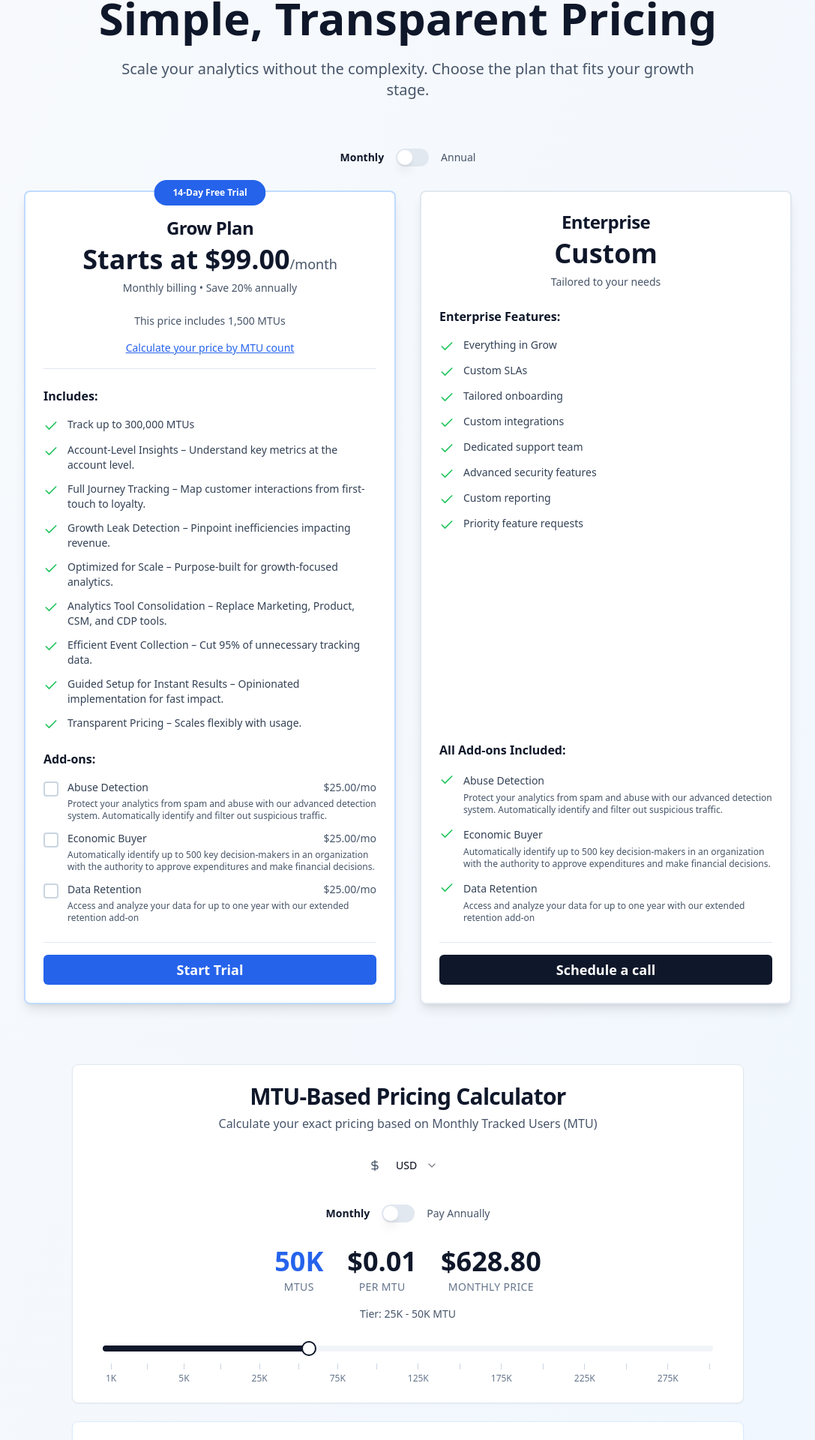
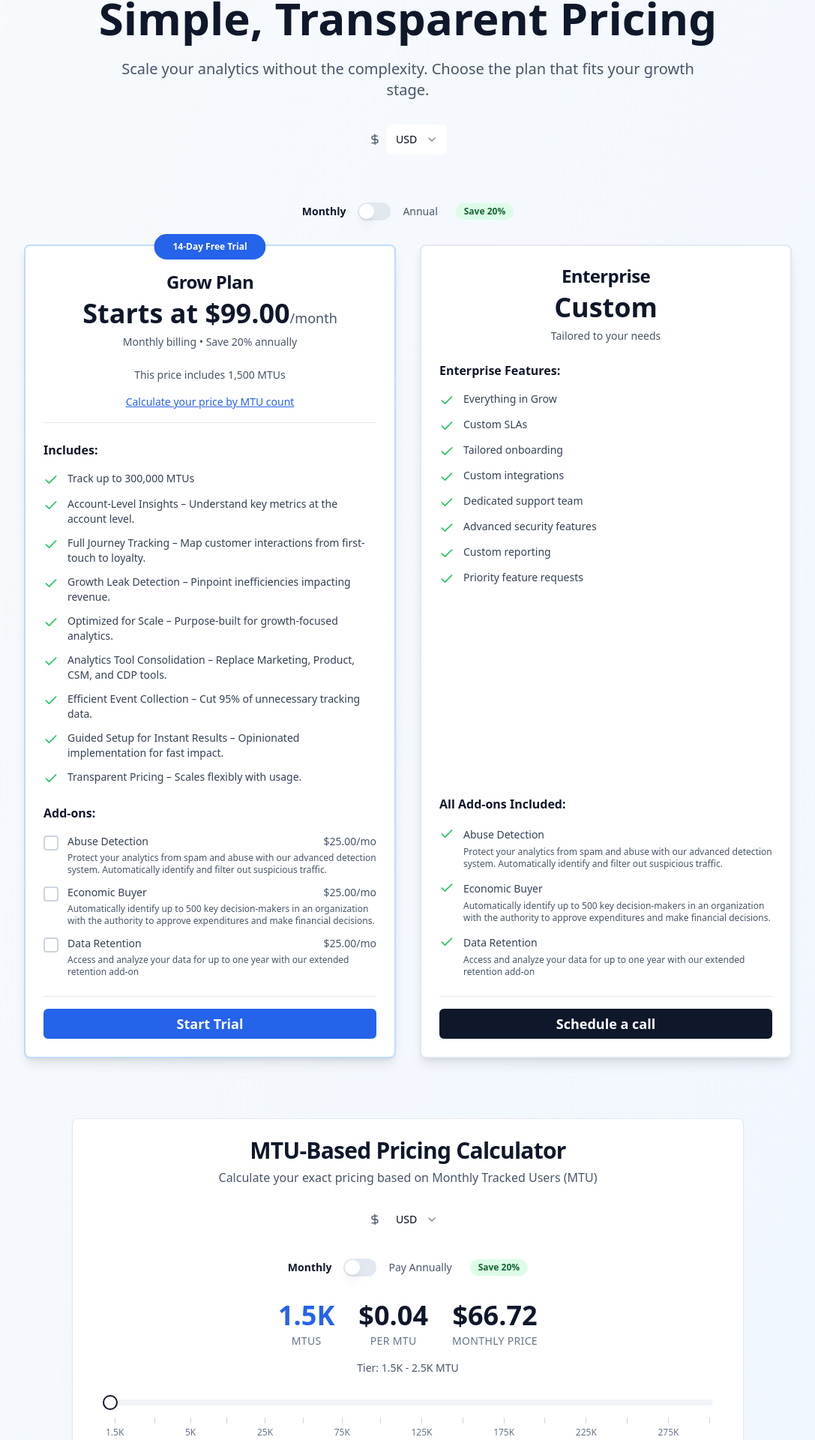
Before and after one commit to PsPasha23/thrive-stack-pricing-wizard, a React (Vite) app: page /pricing in a window 1280 px wide. Shown: the part 150-2070 px from the top of the page at 75% size, without its empty margins (96-1183 px from the left). Built offline with nearby package versions, Linux system fonts and the light colour scheme.

Commit message:
feat: Implement currency selector and slider defaults
- Added currency selector below the heading.
- Added "Save 20%" near the annual toggle.
- Set minimum MTU to 1.5K and default slider value to 1.5K.

```diff
--- a/src/components/pricing/MTUCalculator.tsx
+++ b/src/components/pricing/MTUCalculator.tsx
@@ -1,4 +1,3 @@
-
 import React, { useState, useMemo } from 'react';
 import { Card, CardContent, CardHeader, CardTitle } from '@/components/ui/card';
 import { Slider } from '@/components/ui/slider';
@@ -21,7 +20,7 @@ const MTUCalculator: React.FC<MTUCalculatorProps> = ({
   isAnnual,
   onBillingChange
 }) => {
-  const [selectedIndex, setSelectedIndex] = useState(5); // Default to 50K
+  const [selectedIndex, setSelectedIndex] = useState(0); // Default to 1.5K (first index)
   const [addOnTotal, setAddOnTotal] = useState(0);
   const [selectedCurrency, setSelectedCurrency] = useState<Currency>(currency);
 
@@ -80,11 +79,9 @@ const MTUCalculator: React.FC<MTUCalculatorProps> = ({
             <span className={`text-sm ${isAnnual ? 'font-semibold text-slate-900' : 'text-slate-600'}`}>
               Pay Annually
             </span>
-            {isAnnual && (
-              <Badge className="bg-green-100 text-green-800 ml-2">
-                Save 20%
-              </Badge>
-            )}
+            <Badge className="bg-green-100 text-green-800 ml-2">
+              Save 20%
+            </Badge>
           </div>
 
           {/* MTU Display and Rate */}
--- a/src/components/pricing/PricingPlans.tsx
+++ b/src/components/pricing/PricingPlans.tsx
@@ -1,4 +1,3 @@
-
 import React from 'react';
 import { Button } from '@/components/ui/button';
 import { Card, CardContent, CardHeader, CardTitle } from '@/components/ui/card';
@@ -81,11 +80,9 @@ const PricingPlans: React.FC<PricingPlansProps> = ({
         <span className={`text-sm ${isAnnual ? 'font-semibold text-slate-900' : 'text-slate-600'}`}>
           Annual
         </span>
-        {isAnnual && (
-          <Badge className="bg-green-100 text-green-800 ml-2">
-            Save 20%
-          </Badge>
-        )}
+        <Badge className="bg-green-100 text-green-800 ml-2">
+          Save 20%
+        </Badge>
       </div>
 
       <div className="grid md:grid-cols-2 gap-8 max-w-5xl mx-auto">
--- a/src/pages/Pricing.tsx
+++ b/src/pages/Pricing.tsx
@@ -3,6 +3,7 @@ import React, { useState } from 'react';
 import PricingPlans from '@/components/pricing/PricingPlans';
 import MTUCalculator from '@/components/pricing/MTUCalculator';
 import ComparisonSection from '@/components/pricing/ComparisonSection';
+import CurrencySelector from '@/components/pricing/CurrencySelector';
 import { Currency } from '@/types/pricing';
 
 const Pricing = () => {
@@ -31,9 +32,17 @@ const Pricing = () => {
           <h1 className="text-4xl md:text-6xl font-bold text-slate-900 mb-6">
             Simple, Transparent Pricing
           </h1>
-          <p className="text-xl text-slate-600 max-w-3xl mx-auto">
+          <p className="text-xl text-slate-600 max-w-3xl mx-auto mb-8">
             Scale your analytics without the complexity. Choose the plan that fits your growth stage.
           </p>
+
+          {/* Currency Selector */}
+          <div className="flex justify-center">
+            <CurrencySelector
+              selectedCurrency={selectedCurrency}
+              onCurrencyChange={setSelectedCurrency}
+            />
+          </div>
         </div>
 
         {/* Pricing Plans */}
--- a/src/utils/mtuPricing.ts
+++ b/src/utils/mtuPricing.ts
@@ -2,12 +2,11 @@
 import { MTUTier, PricingCalculation } from '@/types/pricing';
 
 export const MTU_BREAKPOINTS = [
-  1000, 2500, 5000, 10000, 25000, 50000, 75000, 100000,
+  1500, 2500, 5000, 10000, 25000, 50000, 75000, 100000,
   125000, 150000, 175000, 200000, 225000, 250000, 275000, 300000
 ];
 
 export const MTU_TIERS: MTUTier[] = [
-  { min: 1000, max: 1500, pricePerMTU: 0.06600 },
   { min: 1500, max: 2500, pricePerMTU: 0.04448, discount: 32 },
   { min: 2500, max: 5000, pricePerMTU: 0.02784, discount: 37 },
   { min: 5000, max: 10000, pricePerMTU: 0.02088, discount: 30 },
```
